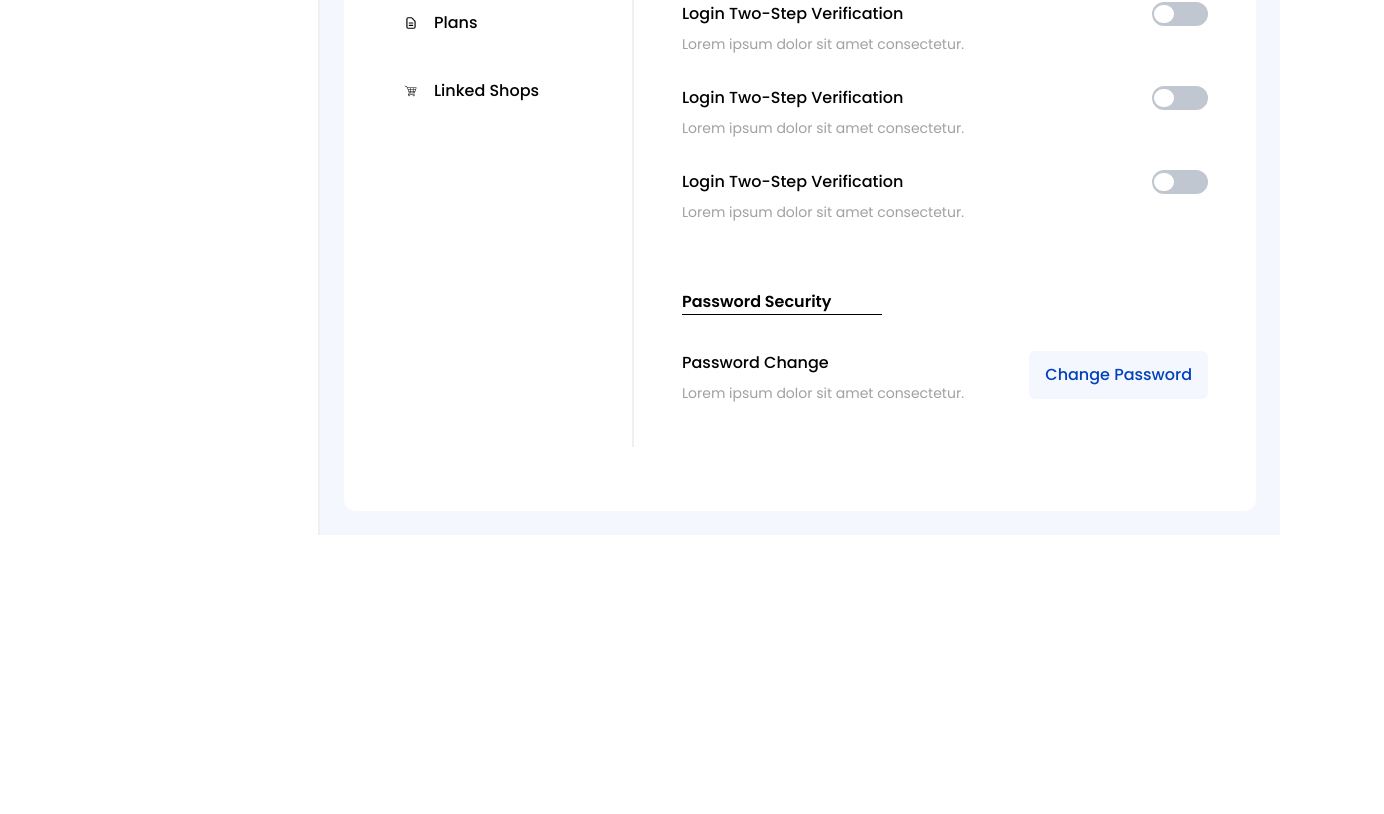
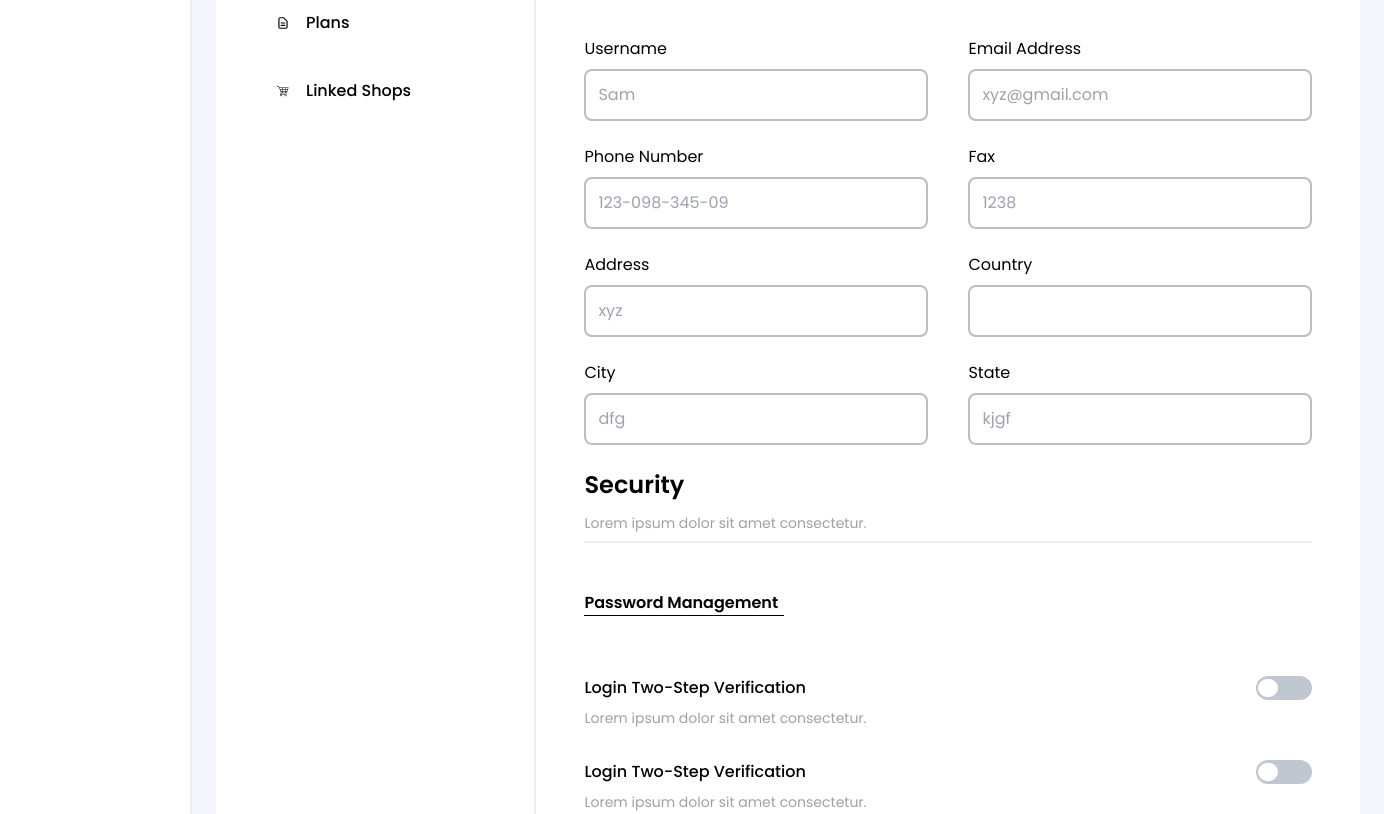
Before and after one commit to Assia123-oss/Flight_Ease, a React (Vite) app: page /settings/security in a window 1280 px wide. Shown: the part 566-1380 px from the top of the page, 1384 px wide, since content can reach past the window. Before the commit the page ends 1101 px from the top, so only its background shows below. Built offline with nearby package versions, Linux system fonts and the light colour scheme.

Commit message:
Complete plan route

```diff
--- a/src/Components/Plans.jsx
+++ b/src/Components/Plans.jsx
@@ -30,7 +30,7 @@ const Plans = () => {
         </div>
       </div>
       {/* Lower */}
-      <div className="mt-16 gap-2 flex">
+      <div className="mt-16 gap-2 flex border border-red-400 overflow-x-auto">
         {cardsData.map((data, idx) => (
           <PlanCard {...data} key={idx} />
         ))}
--- a/src/Components/Security.jsx
+++ b/src/Components/Security.jsx
@@ -2,10 +2,12 @@ import React, { useState } from "react";
 import Button from "./shared/Button";
 
 const Security = () => {
-  const [isDivClicked, setIsDivClicked] = useState(false);
+  const [isDivClicked, setIsDivClicked] = useState([false, false, false]);
 
-  const handleDivClick = () => {
-    setIsDivClicked(!isDivClicked);
+  const handleDivClick = (index) => {
+    const updatedClick = [...isDivClicked];
+    updatedClick[index] = !updatedClick[index];
+    setIsDivClicked(updatedClick);
   };
 
   return (
@@ -24,7 +26,11 @@ const Security = () => {
       <div className="flex flex-col mt-12">
         {/* Body */}
         <div className="flex flex-col">
-          <div className="flex justify-between py-3">
+          {[0, 1, 2].map(
+            (
+              index // Using map to generate JSX elements
+            ) => (
+              <div className="flex justify-between py-3" key={index}>
                 <div className="flex flex-col">
                   <h1 className="font-medium mb-2 text-1xl">
                     Login Two-Step Verification
@@ -36,72 +42,22 @@ const Security = () => {
                 <div>
                   <div
                     className={`${
-                  isDivClicked
+                      isDivClicked[index]
                         ? "bg-teritiary border-teritiary"
                         : "bg-[#C0C7D0] border-[#C0C7D0]"
                     } border-2 w-14 h-6 rounded-full flex items-center`}
-                onClick={handleDivClick}
+                    onClick={() => handleDivClick(index)}
                   >
                     <div
                       className={`w-5 h-[18px] rounded-full border-2 border-[#ffffff] bg-[#ffffff] ${
-                    isDivClicked ? "ml-auto" : ""
+                        isDivClicked[index] ? "ml-auto" : ""
                       }`}
                     ></div>
                   </div>
                 </div>
               </div>
-          <div className="flex justify-between py-3">
-            <div className="flex flex-col">
-              <h1 className="font-medium mb-2 text-1xl">
-                Login Two-Step Verification
-              </h1>
-              <p className="mb-2 text-[#0000005f] text-sm">
-                Lorem ipsum dolor sit amet consectetur.
-              </p>
-            </div>
-            <div>
-              <div
-                className={`${
-                  isDivClicked
-                    ? "bg-teritiary border-teritiary"
-                    : "bg-[#C0C7D0] border-[#C0C7D0]"
-                } border-2 w-14 h-6 rounded-full flex items-center`}
-                onClick={handleDivClick}
-              >
-                <div
-                  className={`w-5 h-[18px] rounded-full border-2 border-[#ffffff] bg-[#ffffff] ${
-                    isDivClicked ? "ml-auto" : ""
-                  }`}
-                ></div>
-              </div>
-            </div>
-          </div>
-          <div className="flex justify-between py-3">
-            <div className="flex flex-col">
-              <h1 className="font-medium mb-2 text-1xl">
-                Login Two-Step Verification
-              </h1>
-              <p className="mb-2 text-[#0000005f] text-sm">
-                Lorem ipsum dolor sit amet consectetur.
-              </p>
-            </div>
-            <div>
-              <div
-                className={`${
-                  isDivClicked
-                    ? "bg-teritiary border-teritiary"
-                    : "bg-[#C0C7D0] border-[#C0C7D0]"
-                } border-2 w-14 h-6 rounded-full flex items-center`}
-                onClick={handleDivClick}
-              >
-                <div
-                  className={`w-5 h-[18px] rounded-full border-2 border-[#ffffff] bg-[#ffffff] ${
-                    isDivClicked ? "ml-auto" : ""
-                  }`}
-                ></div>
-              </div>
-            </div>
-          </div>
+            )
+          )}
         </div>
       </div>
       <div className="border-b w-[200px] mt-12 flex items-center justify-start">
--- a/src/Components/Sidebar.jsx
+++ b/src/Components/Sidebar.jsx
@@ -11,12 +11,22 @@ import {
   RiSettingsLine,
 } from "react-icons/ri";
 import { AiOutlinePlus } from "react-icons/ai";
-import { MdDoneAll } from "react-icons/md";
 import { FaArrowLeft, FaChevronDown } from "react-icons/fa";
-import { FaArrowRightFromBracket,FaCableCar } from "react-icons/fa6";
+import { FaArrowRightFromBracket, FaCableCar } from "react-icons/fa6";
+import { FaFileArchive } from "react-icons/fa";
 
 const Sidebar = () => {
-  const [showDropdown, setShowDropdown] = useState(false);
+  const [showDropdown, setShowDropdown] = useState({
+    ticket: false,
+    chatbot: false,
+  });
+
+  const toggleDropdown = (dropdown) => {
+    setShowDropdown({
+      ...showDropdown,
+      [dropdown]: !showDropdown[dropdown],
+    });
+  };
 
   return (
     <div className="w-[320px] bg-primary border-r-2 border-r-[#EFEFEF] p-7">
@@ -41,14 +51,14 @@ const Sidebar = () => {
             <NavLink
               to="#"
               className="py-3 px-2 flex items-center justify-between"
-              onClick={() => setShowDropdown(!showDropdown)}
+              onClick={() => toggleDropdown("ticket")}
             >
               <span className="flex items-center gap-3">
-                <MdDoneAll className="text-[16px]" /> All Tickets
+                <FaFileArchive className="text-[16px]" /> All Tickets
               </span>
               <FaChevronDown className="text-xs" />
             </NavLink>
-            {showDropdown && (
+            {showDropdown.ticket && (
               <div className="absolute px-3 mt-2 text-[#757575]">
                 <NavLink
                   to="#"
@@ -96,19 +106,19 @@ const Sidebar = () => {
             )}
           </div>
         </li>
-        <li className={showDropdown ? "mt-[150px]" : ""}>
+        <li className={showDropdown.ticket ? "mt-[150px]" : ""}>
           <div className="relative">
             <NavLink
               to=""
               className="py-3 px-2 flex items-center justify-between"
-              onClick={() => setShowDropdown(!showDropdown)}
+              onClick={() => toggleDropdown("chatbot")}
             >
               <span className="flex items-center gap-3">
                 <RiChat1Line className="text-[16px]" /> Chatbots
               </span>
               <FaChevronDown className="text-xs" />
             </NavLink>
-            {showDropdown && (
+            {showDropdown.chatbot && (
               <div className="absolute px-4 mt-3 text-[#757575]">
                 <NavLink className="flex items-center gap-3 text-sm">
                   <AiOutlinePlus />
@@ -118,7 +128,7 @@ const Sidebar = () => {
             )}
           </div>
         </li>
-        <li className={showDropdown ? "mt-12" : ""}>
+        <li className={showDropdown.chatbot ? "mt-12" : ""}>
           <NavLink
             to="/orders"
             className={({ isActive }) =>
--- a/src/Components/cards/PlanCard.jsx
+++ b/src/Components/cards/PlanCard.jsx
@@ -2,46 +2,51 @@ import React from "react";
 
 const PlanCard = ({ title, price, info, features, button, buttons }) => {
   return (
-    <div className="relative border-2  w-[16vw] text-sm rounded-lg border-[#EFEFEF] shadow-sm">
-      <div className="p-4">
-        <h1 className="mb-2 font-semibold">{title}</h1>
-        <p className="mb-2 font-bold">{price}</p>
+    <div className="relative border-2 rounded-lg border-[#EFEFEF] shadow-sm p-[23px] w-[206.86px] flex flex-col justify-between">
+      <div>
+        <h1 className="mb-2 font-semibold text-[9px]">{title}</h1>
+        <p className="mb-2 font-bold text-[17px]">{price}</p>
         <p className="mb-4 text-xs">{info}</p>
         <div className="flex flex-col  space-y-1 text-[9px]">
           {features.map((item, idx) => (
             <p key={idx} className="flex items-center">
               {item.icon}
-              <span className="ml-2 text-[#9b9b9b]">{item.text}</span>
+              <span className="ml-2 text-[#9b9b9b] text-[8px]">
+                {item.text}
+              </span>
             </p>
           ))}
         </div>
       </div>
+      <div className="pt-5">
         {button && (
           <button
-          className="absolute bottom-1 w-[190px] ml-3.5 border-2 py-2 rounded-md"
+            className="border-2 rounded-md py-[5px] px-[8px]"
             style={{
               color: button.color,
               borderColor: button.borderColor,
-            backgroundColor: button.backgroundColor
+              backgroundColor: button.backgroundColor,
             }}
           >
-          {button.text}
+            <p className="text-[7px]">{button.text}</p>
           </button>
         )}
+      </div>
+
       {/* Second buttons */}
       {buttons && (
-        <div className="flex justify-evenly">
+        <div className="flex gap-[9px] pt-5">
           {buttons.map((btn, idx) => (
             <button
               key={idx}
-              className="border-2 w-[99px] py-2 rounded-md"
+              className="border-2 rounded-md py-[5px] px-[8px] flex-1"
               style={{
                 color: btn.color,
                 borderColor: btn.borderColor,
                 backgroundColor: btn.backgroundColor,
               }}
             >
-              <p className="text-xs">{btn.text}</p>
+              <p className="text-[7px]">{btn.text}</p>
             </button>
           ))}
         </div>
--- a/src/Components/utils/constants.jsx
+++ b/src/Components/utils/constants.jsx
@@ -4,6 +4,7 @@ import { IoCashOutline } from "react-icons/io5";
 import { HiOutlineDocumentText } from "react-icons/hi";
 import { GiShoppingCart } from "react-icons/gi";
 import { MdDone } from "react-icons/md";
+
 
 export const navLinks = [
   { icon: <FaUser />, text: "Personal Information", href: "/settings/person" },
--- a/src/Screens/Settings.jsx
+++ b/src/Screens/Settings.jsx
@@ -2,9 +2,10 @@ import React, { useState } from "react";
 import Button from "../Components/shared/Button";
 import { NavLink, Outlet } from "react-router-dom";
 import { navLinks } from "../Components/utils/constants";
+import Personal from "../Components/Personal";
 
 const Settings = () => {
-  const [isActive, setIsActive] = useState(null);
+  const [isActive, setIsActive] = useState(0);
 
   const toggleIsActive = (index) => {
     setIsActive(index);
@@ -49,6 +50,7 @@ const Settings = () => {
           </div>
           <div className="border border-[#EFEFEF]"></div>
           <div className="w-3/4 px-2">
+            {isActive === 0 && <Personal />}
             <Outlet />
           </div>
         </div>
```
Lines whose indentation alone changed are shown as unchanged.
